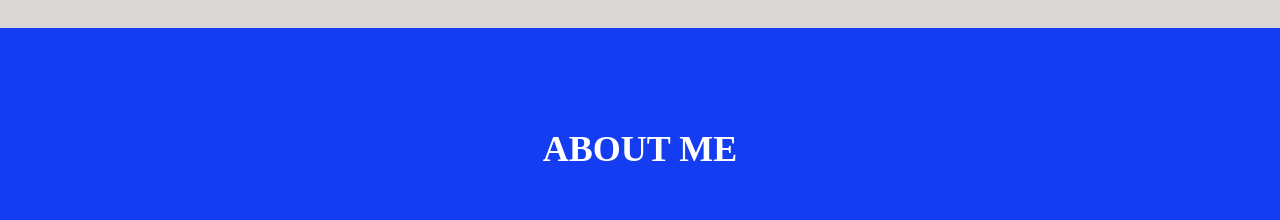
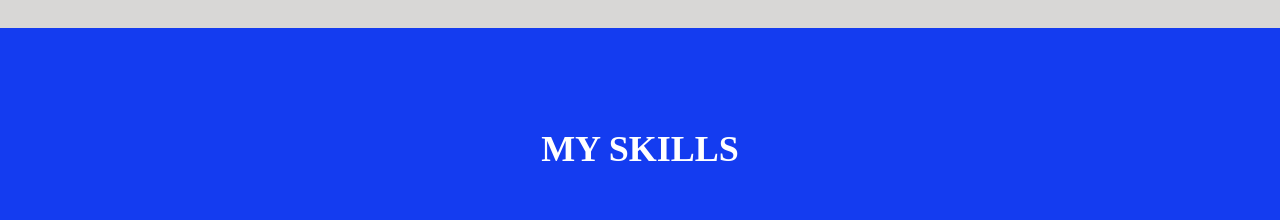
Before and after one commit to franciscosantiagoc/myportfolio2024, a React (Vite) app: page / in a window 1280 px wide. Shown: the part 1900-2120 px from the top of the page. Built offline with nearby package versions, Linux system fonts and the light colour scheme; the HTML template or start-up script is replaced by a standard one.

Commit message:
corrigiendo titulo de seccion skills

```diff
--- a/src/pages/Skills/index.tsx
+++ b/src/pages/Skills/index.tsx
@@ -18,7 +18,7 @@ export default function Skills() {
   return (
     <section className="skills" id="knowledge">
       <div className="container">
-        <h2 className='main-title'>About me</h2>
+        <h2 className='main-title'>MY SKILLS</h2>
         <div className="skills-content">
           {
             paintCards(skills)
```
